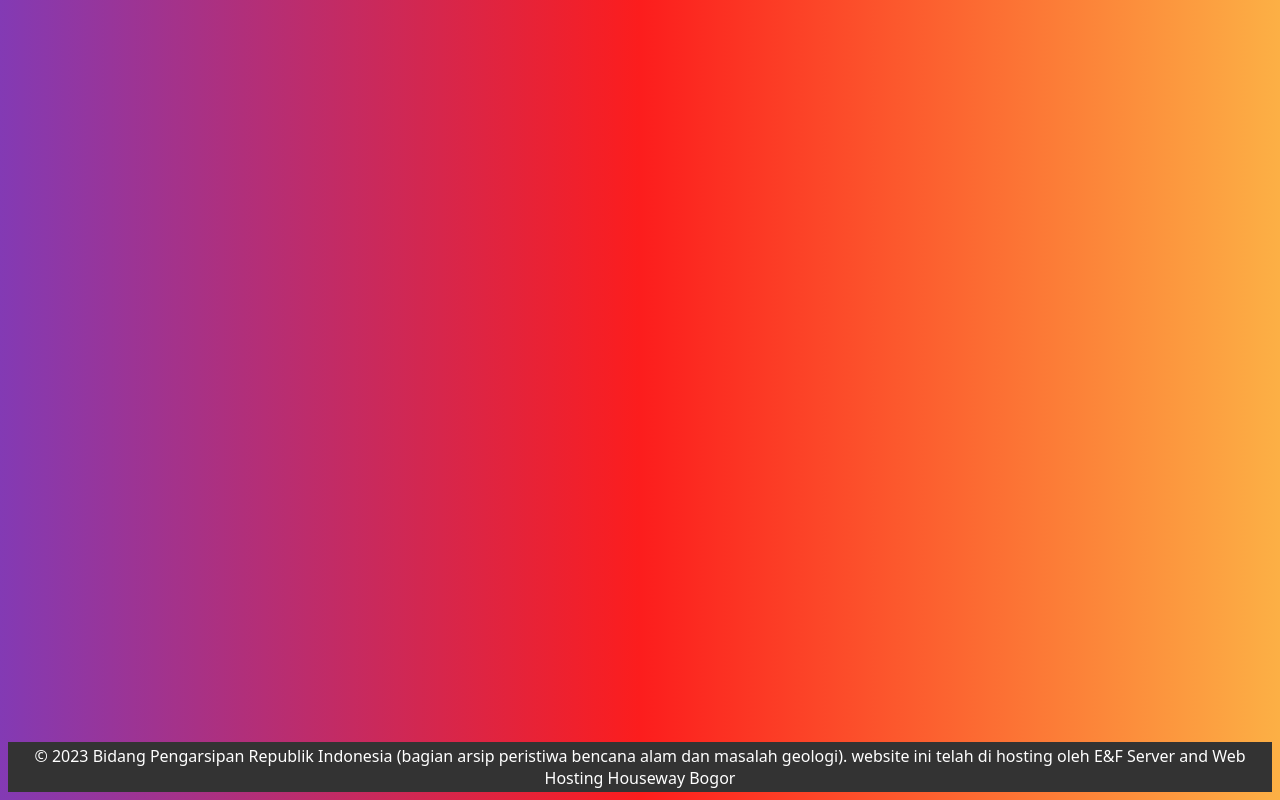
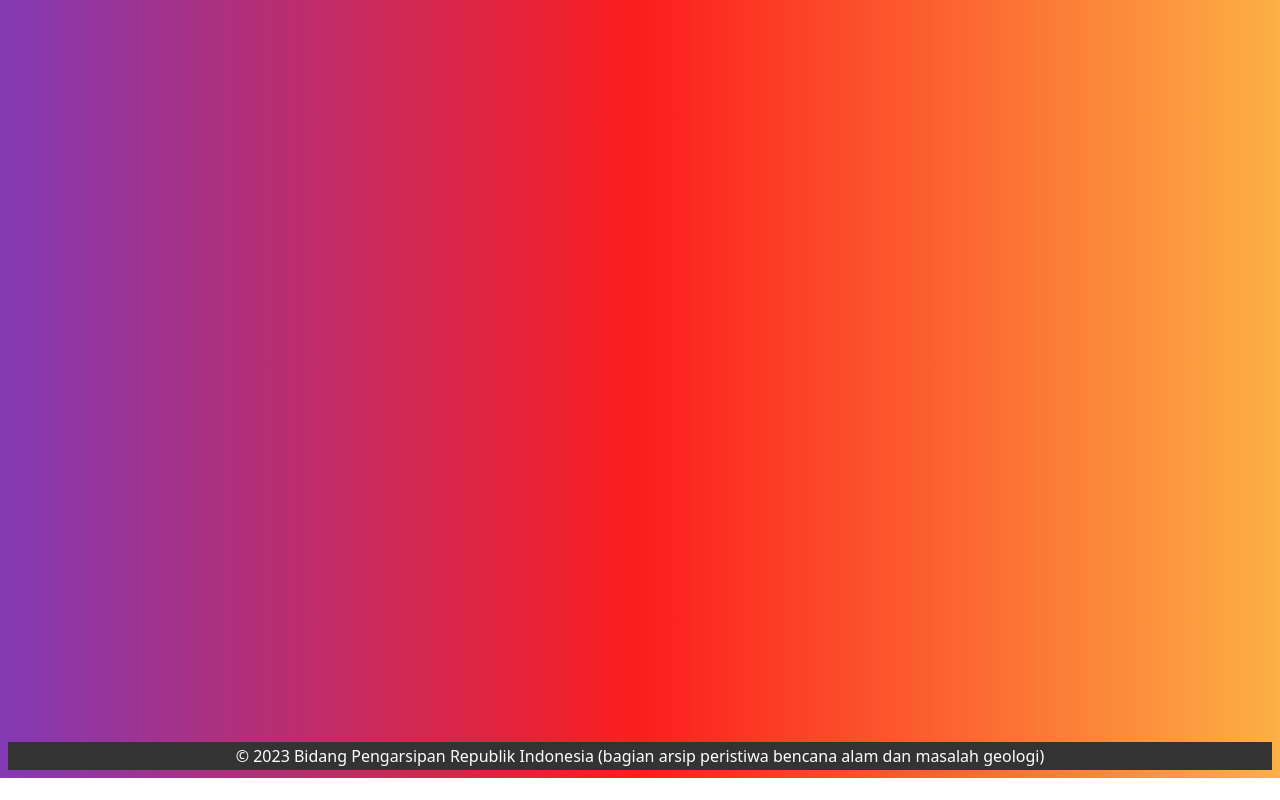
Before and after one commit to theox06/www.paban.co.id, a plain HTML site: page index.html in a window 1280 px wide. Shown: the part 1158-1958 px from the top of the page. After the commit the page ends 1936 px from the top, so only its background shows below. Drawn offline with Linux system fonts and the light colour scheme.

Commit message:
Update index.html

```diff
--- a/index.html
+++ b/index.html
@@ -59,7 +59,7 @@
     </article>
 
     <footer>
-        &copy; 2023 Bidang Pengarsipan Republik Indonesia (bagian arsip peristiwa bencana alam dan masalah geologi). website ini telah di hosting oleh E&F Server and Web Hosting Houseway Bogor
+        &copy; 2023 Bidang Pengarsipan Republik Indonesia (bagian arsip peristiwa bencana alam dan masalah geologi)
     </footer>
 </body>
 </html>
```
